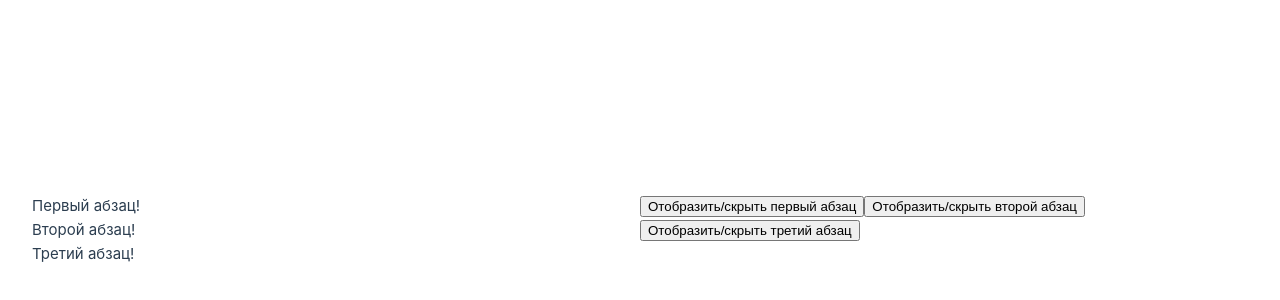
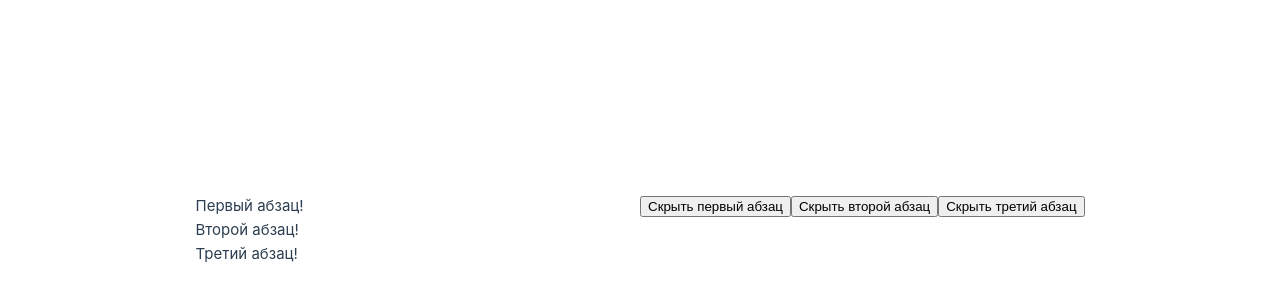
Before and after one commit to LeoonWi/Vue3_Exercises, a Vue app: page / in a window 1280 px wide. Shown: the part 170-470 px from the top of the page. Built offline with nearby package versions, Linux system fonts and the light colour scheme.

Commit message:
Смена текста при тогглинге

```diff
--- a/src/App.vue
+++ b/src/App.vue
@@ -28,9 +28,9 @@
     <p v-if="vis_three">Третий абзац!</p>
   </div>
   <div>
-    <button @click="first">Отобразить/скрыть первый абзац</button>
-    <button @click="second">Отобразить/скрыть второй абзац</button>
-    <button @click="third">Отобразить/скрыть третий абзац</button>
+    <button @click="first">{{ vis_one ? 'Скрыть' : 'Показать'}} первый абзац</button>
+    <button @click="second">{{ vis_two ? 'Скрыть' : 'Показать'}} второй абзац</button>
+    <button @click="third">{{ vis_three ? 'Скрыть' : 'Показать'}} третий абзац</button>
   </div>
 </template>
 
```
